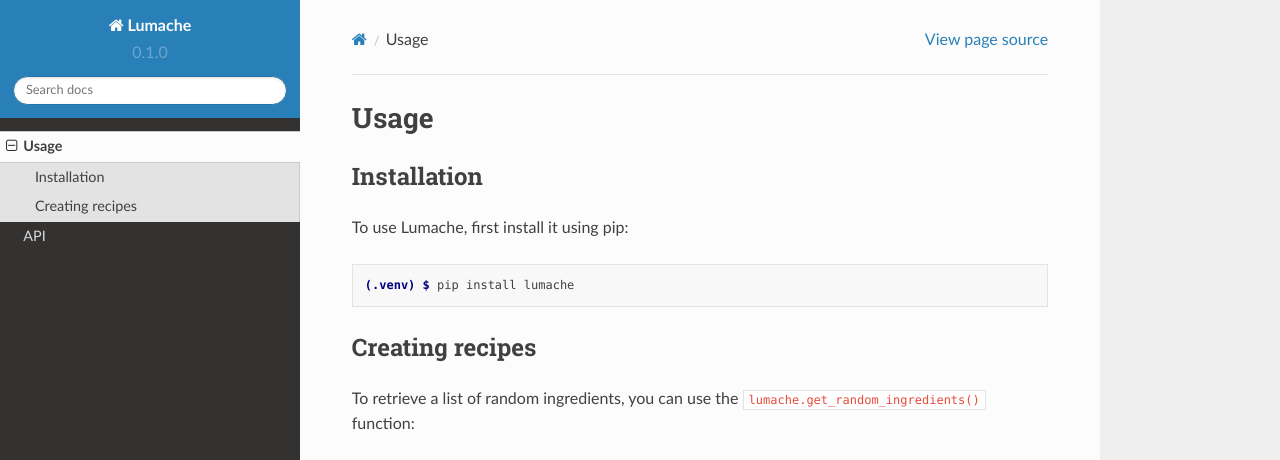
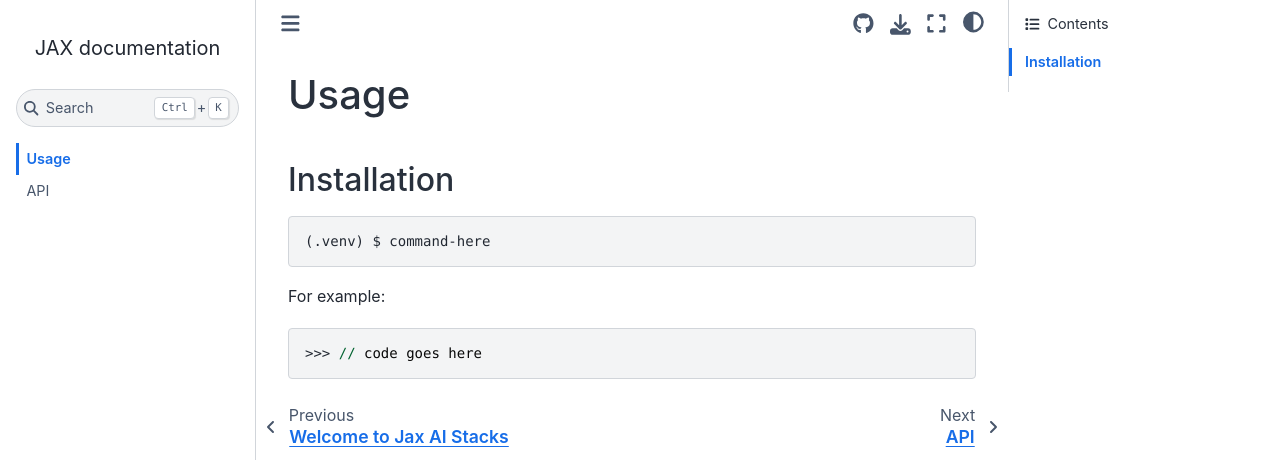
Before and after one commit to barnesjoseph/jax-ai-stacks, a Sphinx documentation site: the page built from docs/source/usage.rst, in a window 1280 px wide and 1095 px high. Shown: the top 460 px of the window. Built offline with Sphinx 7.4.7 and the Sphinx Book theme 1.1.4, drawn with Linux system fonts in a browser that asks for light colours; some of the changed text lies outside the part shown; grey boxes are pictures that could not be loaded.

Commit message:
Changes branding from initial boilerplate

```diff
--- a/docs/requirements.txt
+++ b/docs/requirements.txt
@@ -1,2 +1,2 @@
 sphinx==7.1.2
-sphinx-rtd-theme==1.3.0rc1
+sphinx-book-theme>=1.0.1
--- a/docs/source/api.rst
+++ b/docs/source/api.rst
@@ -4,4 +4,4 @@ API
 .. autosummary::
    :toctree: generated
 
-   lumache
+   Jax AI Stacks
--- a/docs/source/conf.py
+++ b/docs/source/conf.py
@@ -2,12 +2,14 @@
 
 # -- Project information
 
-project = 'Lumache'
-copyright = '2021, Graziella'
-author = 'Graziella'
+project = 'JAX'
+copyright = '2024, The JAX Authors. NumPy and SciPy documentation are copyright the respective authors.'
+author = 'The JAX authors'
 
-release = '0.1'
-version = '0.1.0'
+# The short X.Y version
+version = ''
+# The full version, including alpha/beta/rc tags
+release = ''
 
 # -- General configuration
 
@@ -29,7 +31,14 @@ templates_path = ['_templates']
 
 # -- Options for HTML output
 
-html_theme = 'sphinx_rtd_theme'
+html_theme = 'sphinx_book_theme'
+html_theme_options = {
+    'show_toc_level': 2,
+    'repository_url': 'https://github.com/google/jax',
+    'use_repository_button': True,     # add a "link to repository" button
+    'navigation_with_keys': False,
+}
+
 
 # -- Options for EPUB output
 epub_show_urls = 'footnote'
--- a/docs/source/usage.rst
+++ b/docs/source/usage.rst
@@ -6,28 +6,11 @@ Usage
 Installation
 ------------
 
-To use Lumache, first install it using pip:
-
 .. code-block:: console
 
-   (.venv) $ pip install lumache
+   (.venv) $ command-here
 
-Creating recipes
-----------------
-
-To retrieve a list of random ingredients,
-you can use the ``lumache.get_random_ingredients()`` function:
-
-.. autofunction:: lumache.get_random_ingredients
-
-The ``kind`` parameter should be either ``"meat"``, ``"fish"``,
-or ``"veggies"``. Otherwise, :py:func:`lumache.get_random_ingredients`
-will raise an exception.
-
-.. autoexception:: lumache.InvalidKindError
 
 For example:
 
->>> import lumache
->>> lumache.get_random_ingredients()
-['shells', 'gorgonzola', 'parsley']
+>>> // code goes here
--- a/pyproject.toml
+++ b/pyproject.toml
@@ -3,6 +3,6 @@ requires = ["flit_core >=3.2,<4"]
 build-backend = "flit_core.buildapi"
 
 [project]
-name = "lumache"
-authors = [{name = "Graziella", email = "graziella@lumache"}]
+name = "Jax AI Stacks"
+authors = [{name = "Joseph Barnes", email = "josephbarnes@google.com"}]
 dynamic = ["version", "description"]
```
Also changed, not shown: docs/source/index.rst (+2 -5 lines), lumache.py (deleted, +0 -23 lines), .readthedocs.yaml.
